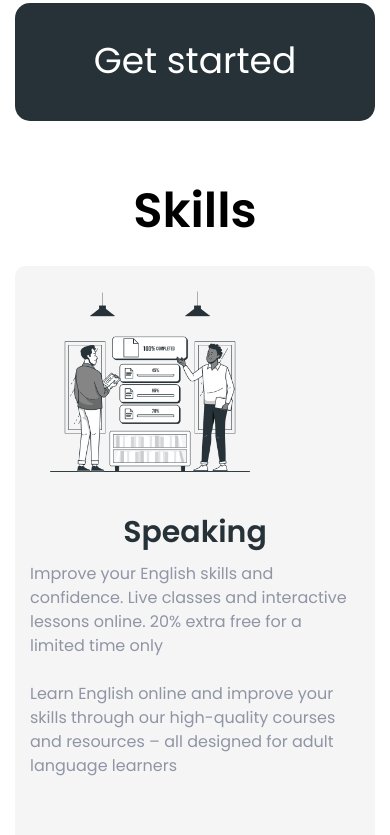
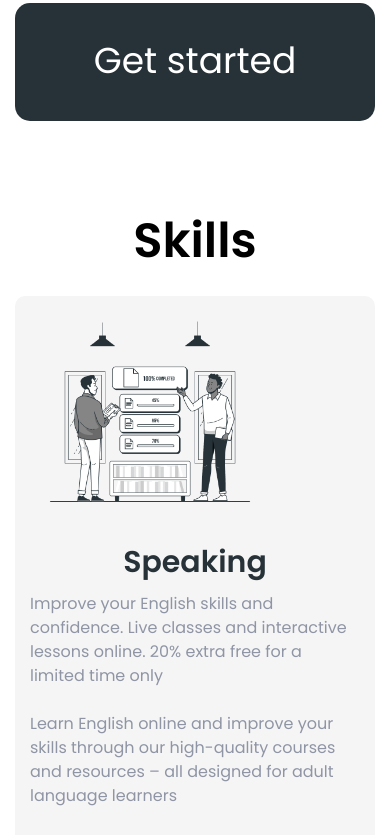
Before and after one commit to DenisNell/Britlex, a plain HTML site: page index.html in a window 390 px wide. Shown: the part 904-1739 px from the top of the page. Drawn offline with Linux system fonts and the light colour scheme.

```diff
--- a/style.css
+++ b/style.css
@@ -808,6 +808,9 @@
   .container1338 {
     padding: 0 15px;
   }
+  .title{
+    padding-top: 30px;
+  }
   .header_MenuFlex{
     position: fixed;
     max-width: 850px;
```
